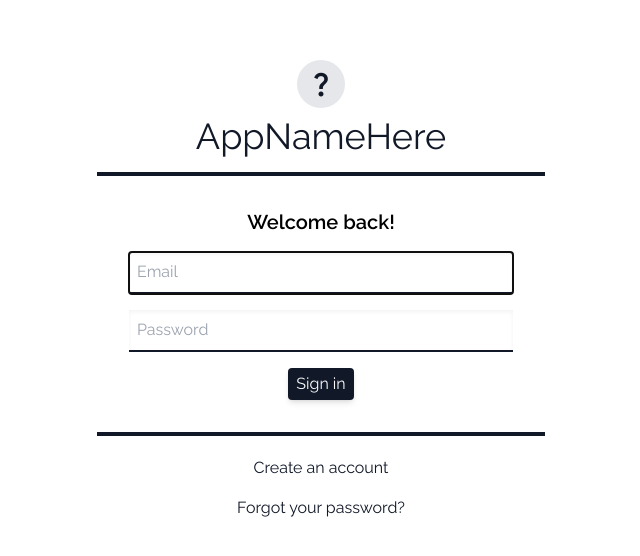
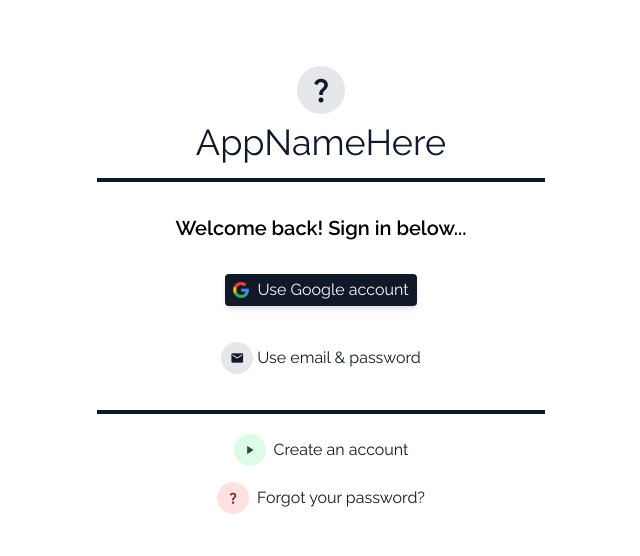
Before and after one commit to andymcgunagle/react-typescript-firebase-template, a React (Create React App) app: page /sign-in in a window 1280 px wide. Shown: the part 108-664 px from the top of the page, without its empty margins (319-959 px from the left). Built offline with nearby package versions, Linux system fonts and the light colour scheme; no server answers.

Commit message:
Cleaned up auth components. Added to Tailwind CSS components.

```diff
--- a/src/components/_reusables/components/AppName.tsx
+++ b/src/components/_reusables/components/AppName.tsx
@@ -1,7 +1,7 @@
 export default function AppName() {
   return (
     <h1 className="heading-h1 flex flex-col items-center gap-2 text-center text-gray-900">
-      <span className="material-icons icon-gray-3xl">
+      <span className="material-icons icon-gray icon-3xl">
         question_mark
       </span>
       <span>
--- a/src/components/_reusables/components/AuthFormWrapper.tsx
+++ b/src/components/_reusables/components/AuthFormWrapper.tsx
@@ -3,7 +3,7 @@ export default function AuthFormWrapper({
   heading,
 }: AuthFormWrapperProps) {
   return (
-    <div className="flex flex-col items-center gap-4 border-y-4 border-gray-900 py-8 w-full">
+    <div className="flex flex-col items-center gap-4 lg:gap-8 border-y-4 border-gray-900 py-8 w-full">
       <h2 className="font-semibold text-xl text-center">
         {heading}
       </h2>
--- a/src/components/auth/ForgotPassword.tsx
+++ b/src/components/auth/ForgotPassword.tsx
@@ -67,7 +67,7 @@ export default function ForgotPassword() {
         onClick={() => navigate({ pathname: '/sign-in' })}
         className="button-text button-with-icon"
       >
-        <span className="material-icons icon-gray-sm">
+        <span className="material-icons icon-gray icon-sm">
           arrow_back
         </span>
         Back to sign in
--- a/src/components/auth/SignIn.tsx
+++ b/src/components/auth/SignIn.tsx
@@ -11,6 +11,7 @@ import { useNavigate, useParams } from "react-router-dom";
 import ErrorMessage from "../_reusables/components/ErrorMessage";
 import AppName from "../_reusables/components/AppName";
 import AuthFormWrapper from "../_reusables/components/AuthFormWrapper";
+import UseGoogleAuthButton from "./UseGoogleAuthButton";
 
 export default function SignIn() {
   const dispatch = useTypedDispatch();
@@ -21,6 +22,7 @@ export default function SignIn() {
   const [password, setPassword] = useState('');
   const [errorMessage, setErrorMessage] = useState('');
   const [showErrorMessage, setShowErrorMessage] = useState(false);
+  const [useEmailAndPassword, setUseEmailAndPassword] = useState(false);
 
   const submitForm = async (e: React.FormEvent<HTMLFormElement>) => {
     e.preventDefault();
@@ -50,7 +52,9 @@ export default function SignIn() {
   return (
     <div className="animate-fadeIn flex flex-col items-center gap-4 w-full max-w-md">
       <AppName />
-      <AuthFormWrapper heading="Welcome back!">
+      <AuthFormWrapper heading="Welcome back! Sign in below...">
+        {useEmailAndPassword ?
+          <>
             <form
               onSubmit={submitForm}
               className="form-standard"
@@ -77,6 +81,28 @@ export default function SignIn() {
                 Sign in
               </button>
             </form>
+            <UseGoogleAuthButton
+              buttonStyle="button-text"
+              setErrorMessage={setErrorMessage}
+              setShowErrorMessage={setShowErrorMessage}
+            />
+          </>
+          :
+          <>
+            <UseGoogleAuthButton
+              setErrorMessage={setErrorMessage}
+              setShowErrorMessage={setShowErrorMessage}
+            />
+            <button
+              onClick={() => setUseEmailAndPassword(!useEmailAndPassword)}
+              type="button"
+              className="button-text flex flex-wrap justify-center items-center gap-1"
+            >
+              <span className="material-icons icon-sm icon-gray">email</span>
+              <span>Use email & password</span>
+            </button>
+          </>
+        }
       </AuthFormWrapper>
       <div className="flex flex-col items-center gap-2">
         <button
@@ -84,14 +110,16 @@ export default function SignIn() {
           type="button"
           className="button-text button-with-icon"
         >
-          Create an account
+          <span className="material-icons icon-sm icon-green">play_arrow</span>
+          <span>Create an account</span>
         </button>
         <button
           onClick={() => navigate({ pathname: '/forgot-password' })}
           type="button"
           className="button-text button-with-icon"
         >
-          Forgot your password?
+          <span className="material-icons icon-sm icon-red">question_mark</span>
+          <span>Forgot your password?</span>
         </button>
       </div>
       <ErrorMessage
--- a/src/components/auth/SignUp.tsx
+++ b/src/components/auth/SignUp.tsx
@@ -13,7 +13,7 @@ import { useNavigate, useParams } from "react-router-dom";
 import ErrorMessage from "../_reusables/components/ErrorMessage";
 import AppName from "../_reusables/components/AppName";
 import AuthFormWrapper from "../_reusables/components/AuthFormWrapper";
-import SignUpWithGoogleButton from "./SignUpUsingGoogleButton";
+import UseGoogleAuthButton from "./UseGoogleAuthButton";
 
 export default function SignUp() {
   const dispatch = useTypedDispatch();
@@ -67,7 +67,9 @@ export default function SignUp() {
   return (
     <div className="animate-fadeIn flex flex-col items-center gap-4 w-full max-w-md">
       <AppName />
-      <AuthFormWrapper heading="Sign up in less than 30 seconds...">
+      <AuthFormWrapper
+        heading={useEmailAndPassword ? "Sign up in less than 30 seconds..." : "Sign up with one click..."}
+      >
         {useEmailAndPassword ?
           <>
             <form
@@ -111,17 +113,15 @@ export default function SignUp() {
                 Sign up
               </button>
             </form>
-            <button
-              onClick={() => setUseEmailAndPassword(!useEmailAndPassword)}
-              type="button"
-              className="button-text flex flex-wrap justify-center items-center gap-1"
-            >
-              ...or use your Google account instead.
-            </button>
+            <UseGoogleAuthButton
+              buttonStyle="button-text"
+              setErrorMessage={setErrorMessage}
+              setShowErrorMessage={setShowErrorMessage}
+            />
           </>
           :
           <>
-            <SignUpWithGoogleButton
+            <UseGoogleAuthButton
               setErrorMessage={setErrorMessage}
               setShowErrorMessage={setShowErrorMessage}
             />
@@ -130,7 +130,8 @@ export default function SignUp() {
               type="button"
               className="button-text flex flex-wrap justify-center items-center gap-1"
             >
-              ...or use an email & password instead.
+              <span className="material-icons icon-sm icon-gray">email</span>
+              <span>Use email & password</span>
             </button>
           </>}
 
@@ -140,7 +141,8 @@ export default function SignUp() {
         type="button"
         className="button-text flex flex-wrap justify-center items-center gap-1"
       >
-        Already have an account?
+        <span className="material-icons icon-sm icon-gray">person</span>
+        <span>Already have an account?</span>
       </button>
       <ErrorMessage
         message={errorMessage}
--- a/src/components/auth/SignUpUsingGoogleButton.tsx
+++ b/src/components/auth/UseGoogleAuthButton.tsx
@@ -5,13 +5,14 @@ import { firebaseAuth, firestoreDB } from "../../firebase";
 import { setUid } from "../../redux/authSlice";
 import googleLogo from "../../images/google-logo.svg.png";
 
-export default function SignUpUsingGoogleButton({
+export default function UseGoogleAuthButton({
+  buttonStyle = 'button-standard',
   setErrorMessage,
   setShowErrorMessage,
-}: SignUpUsingGoogleButtonProps) {
+}: UseGoogleAuthButtonProps) {
   const dispatch = useDispatch();
 
-  const signUpWithGoogle = async () => {
+  const authorizeWithGoogle = async () => {
     const provider = new GoogleAuthProvider();
 
     try {
@@ -32,20 +33,21 @@ export default function SignUpUsingGoogleButton({
   return (
     <button
       type="button"
-      onClick={signUpWithGoogle}
-      className="button-standard button-with-icon"
+      onClick={authorizeWithGoogle}
+      className={`${buttonStyle === 'button-standard' ? 'button-standard' : 'button-text'} button-with-icon`}
     >
       <img
         src={googleLogo}
         alt="Google logo"
         className="h-4 w-4"
       />
-      Sign up
+      Use Google account
     </button>
   );
 };
 
-interface SignUpUsingGoogleButtonProps {
+interface UseGoogleAuthButtonProps {
+  buttonStyle?: 'button-standard' | 'button-text',
   setErrorMessage: React.Dispatch<React.SetStateAction<string>>,
   setShowErrorMessage: React.Dispatch<React.SetStateAction<boolean>>,
 };
--- a/src/index.css
+++ b/src/index.css
@@ -13,7 +13,7 @@
 @layer components {
   /* button component */
   .button-base {
-    @apply px-2 py-1 rounded-[.25rem] w-fit hover:-translate-y-[0.125rem] active:translate-y-0;
+    @apply px-2 py-1 rounded-[.25rem] w-fit active:translate-y-0 select-none;
   }
   .button-with-icon {
     @apply flex gap-2 items-center;
@@ -24,8 +24,16 @@
   .button-outlined {
     @apply button-base border-2 border-gray-900 text-gray-900 shadow-md;
   }
+  .button-outlined-success {
+    @apply button-base border-2 bg-green-100 border-green-900 text-green-900 shadow-md;
+  }
   .button-text {
-    @apply button-base text-gray-900;
+    @apply button-base text-gray-900 hover:bg-gray-100 rounded-full;
+  }
+
+  /* card component */
+  .card-standard {
+    @apply flex flex-col gap-4 p-6 bg-white rounded-md shadow-lg;
   }
 
   /* form component */
@@ -53,41 +61,41 @@
     @apply text-base;
   }
 
-  /* input component */
-  .input-standard {
-    @apply border-b-2 border-gray-900 p-2 w-full shadow-inner;
-  }
-
   /* icon component */
   .icon-base {
-    @apply flex justify-center items-center rounded-full;
+    @apply flex justify-center items-center rounded-full select-none;
   }
   .icon-sm {
     @apply icon-base text-sm h-8 w-8 p-2;
   }
+  .icon-lg {
+    @apply icon-base text-lg h-8 w-8 p-2;
+  }
   .icon-3xl {
     @apply icon-base text-3xl h-12 w-12 p-2;
   }
-  .icon-gray-sm {
-    @apply icon-sm bg-gray-100 text-gray-900;
+  .icon-gray {
+    @apply bg-gray-200 text-gray-900;
   }
-  .icon-green-sm {
-    @apply icon-sm bg-green-100 text-green-900;
+  .icon-green {
+    @apply bg-green-100 text-green-900;
   }
-  .icon-gray-3xl {
-    @apply icon-3xl bg-gray-200 text-gray-900;
+  .icon-red {
+    @apply bg-red-100 text-red-900;
   }
-  .icon-red-sm {
-    @apply icon-sm bg-red-100 text-red-900;
+
+  /* input component */
+  .input-standard {
+    @apply border-b-2 border-gray-900 p-2 w-full shadow-inner rounded-sm;
+  }
+
+  /* pill component */
+  .pill-standard {
+    @apply rounded-full w-fit shadow-md px-4 py-2 bg-white;
   }
 
   /* textarea component */
   .textarea-standard {
     @apply border-2 border-gray-200 rounded-md p-2 h-24 w-full resize-y;
   }
-
-  /* pill component */
-  .pill-standard {
-    @apply rounded-full w-fit shadow-md px-4 py-2;
-  }
 }
```
Lines whose indentation alone changed are shown as unchanged.
